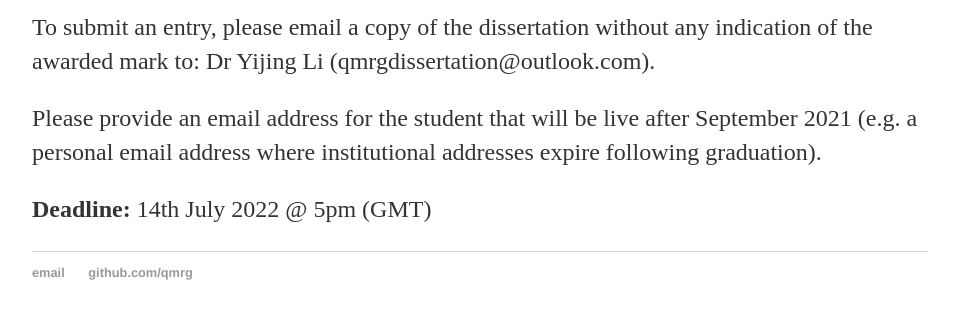
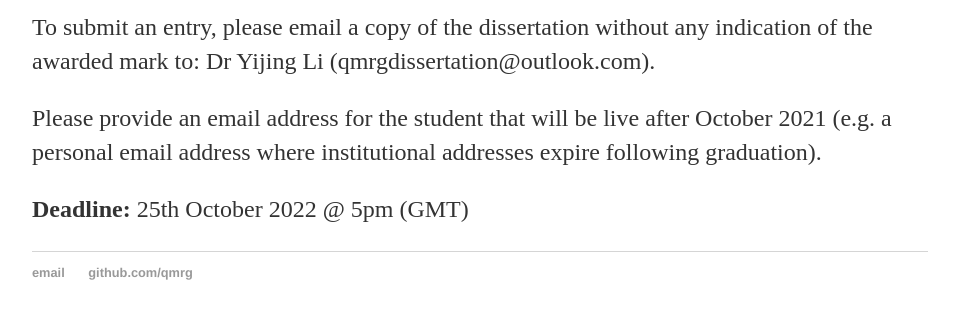
Before and after one commit to qmrg/qmrg.github.io, a Jekyll site: the page built from _posts/2023-06-23-UGT-dissertation-prize-2023.md, in a window 1280 px wide. Shown: the part 990-1301 px from the top of the page, without its empty margins (160-1118 px from the left). Built offline with Jekyll 4.4.1, drawn with Linux system fonts in a browser that asks for light colours.

Commit message:
Update 2023-06-23-UGT-dissertation-prize-2023.md
Updated deadline

```diff
--- a/_posts/2023-06-23-UGT-dissertation-prize-2023.md
+++ b/_posts/2023-06-23-UGT-dissertation-prize-2023.md
@@ -16,6 +16,6 @@ For full details of the Undergraduate Dissertation Prize, please select this [li
 
 To submit an entry, please email a copy of the dissertation without any indication of the awarded mark to: Dr Yijing Li (qmrgdissertation@outlook.com).
 
-Please provide an email address for the student that will be live after September 2021 (e.g. a personal email address where institutional addresses expire following graduation).
+Please provide an email address for the student that will be live after October 2021 (e.g. a personal email address where institutional addresses expire following graduation).
 
-**Deadline:** 14th July 2022 @ 5pm (GMT)
+**Deadline:** 25th October 2022 @ 5pm (GMT)
```
